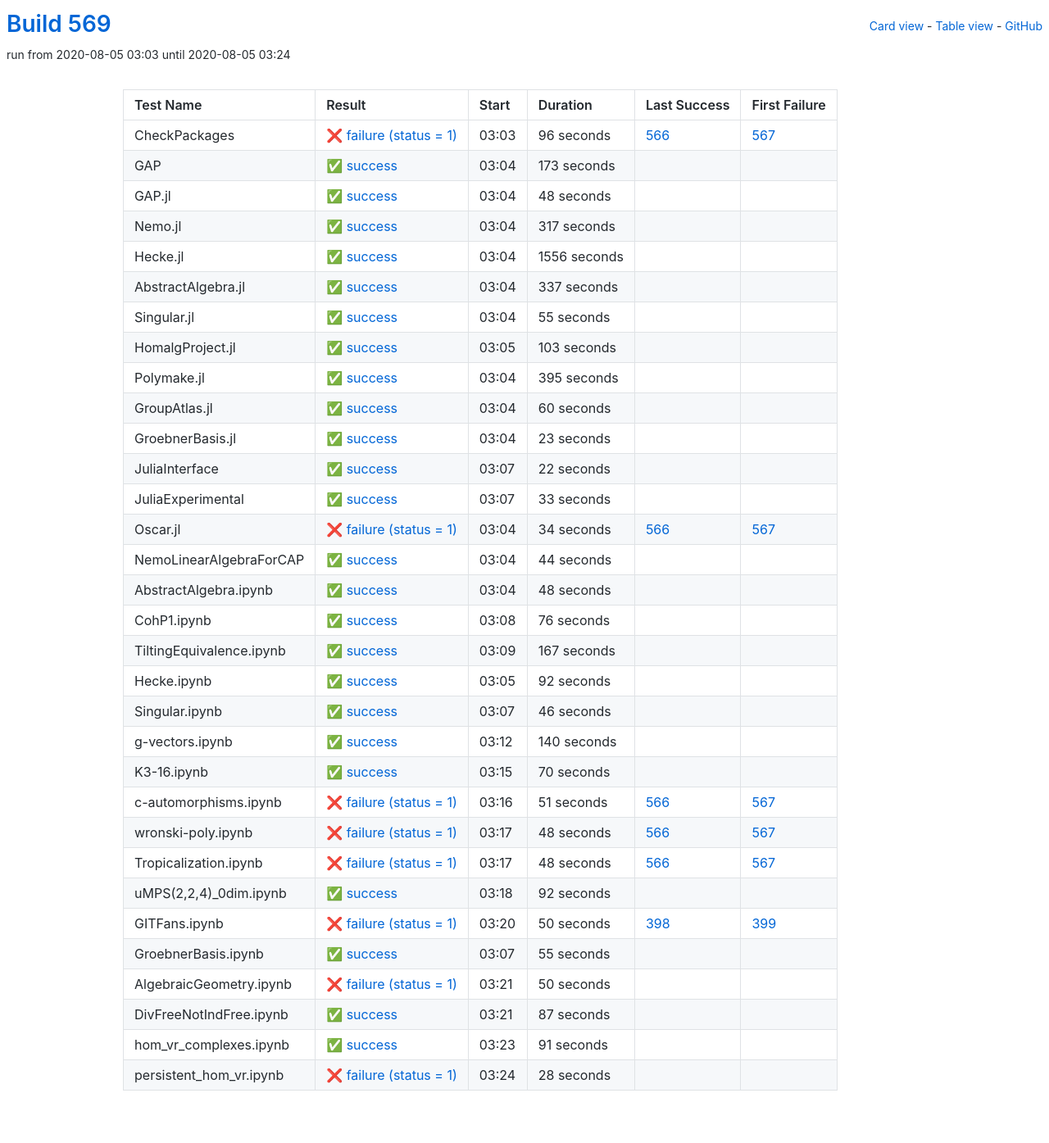
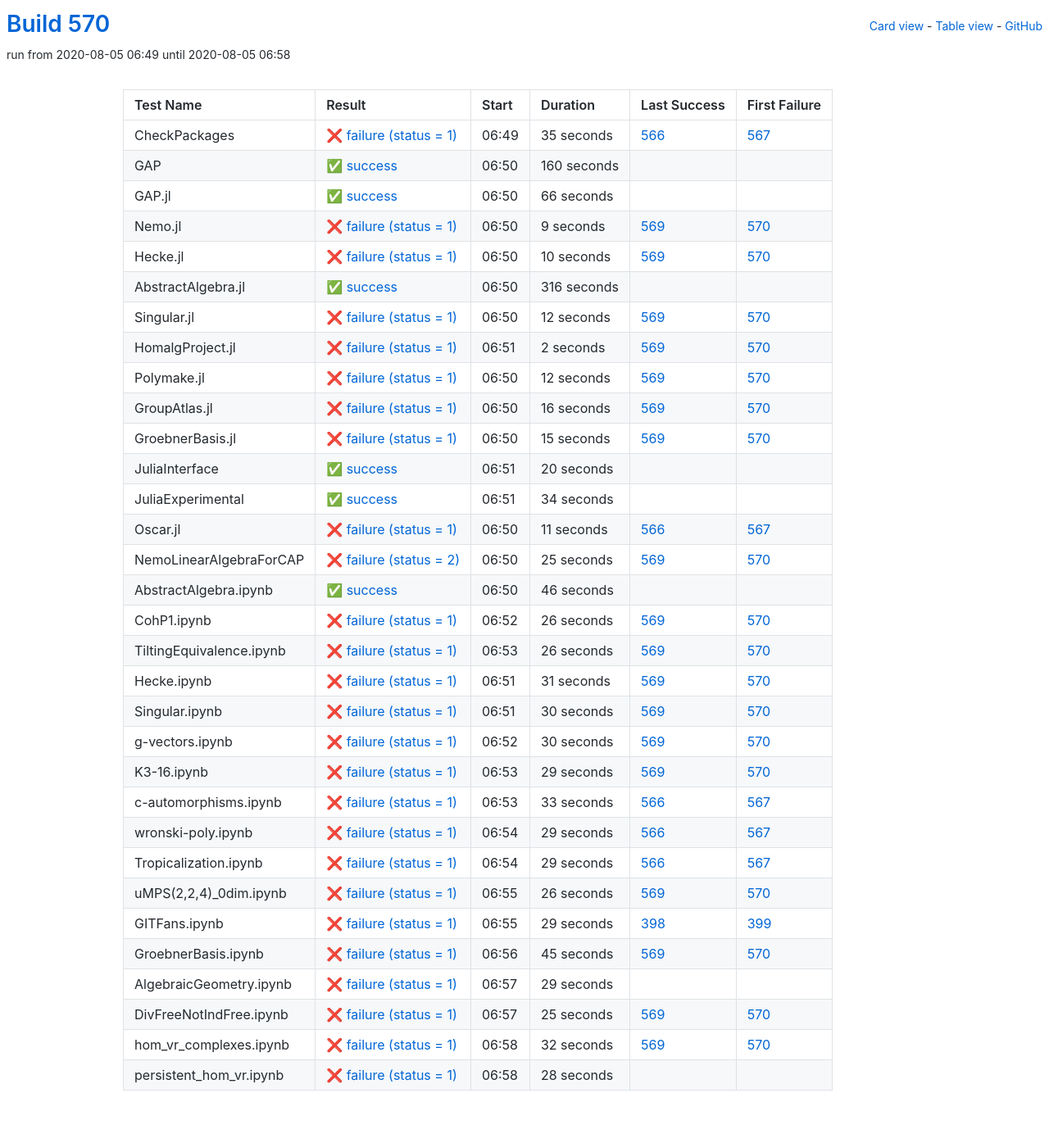
Before and after one commit to oscar-system/oscar-ci-status-stable, a Jekyll site: the page built from table.html, in a window 1280 px wide. Shown: the whole page at 82% size. Built offline with Jekyll 4.4.1, drawn with Linux system fonts in a browser that asks for light colours.

Commit message:
Build #570

```diff
--- a/_data/ci.yml
+++ b/_data/ci.yml
@@ -1,6 +1,6 @@
 ---
-build: 569
-build_url: https://oscarci.mathematik.uni-kl.de/job/oscar-stable/569/
+build: 570
+build_url: https://oscarci.mathematik.uni-kl.de/job/oscar-stable/570/
 job: oscar-stable
 organization: oscar-system
 repo: oscar-ci-status-stable
@@ -8,236 +8,188 @@ repourl: https://github.com/oscar-system/oscar-ci-status-stable
 tests:
 - name: CheckPackages
   id: checkpackages
-  log: https://oscarci.mathematik.uni-kl.de/job/oscar-stable/569/artifact/logs/build-569/CheckPackages.log
-  start: 2020-08-05 03:03
+  log: https://oscarci.mathematik.uni-kl.de/job/oscar-stable/570/artifact/logs/build-570/CheckPackages.log
+  start: 2020-08-05 06:49
   success: false
   exitcode: 1
   status: failure
-  duration: 96
+  duration: 35
   last_success: 566
   last_success_url: https://oscarci.mathematik.uni-kl.de/job/oscar-stable/566/
   first_failure: 567
   first_failure_url: https://oscarci.mathematik.uni-kl.de/job/oscar-stable/567/
 - name: GAP
   id: gap
-  log: https://oscarci.mathematik.uni-kl.de/job/oscar-stable/569/artifact/logs/build-569/GAP.log
-  start: 2020-08-05 03:04
+  log: https://oscarci.mathematik.uni-kl.de/job/oscar-stable/570/artifact/logs/build-570/GAP.log
+  start: 2020-08-05 06:50
   success: true
   exitcode: 0
   status: success
-  duration: 173
+  duration: 160
   last_success: false
   last_success_url:
   first_failure: false
   first_failure_url:
 - name: GAP.jl
   id: gap-jl
-  log: https://oscarci.mathematik.uni-kl.de/job/oscar-stable/569/artifact/logs/build-569/GAP.jl.log
-  start: 2020-08-05 03:04
+  log: https://oscarci.mathematik.uni-kl.de/job/oscar-stable/570/artifact/logs/build-570/GAP.jl.log
+  start: 2020-08-05 06:50
   success: true
   exitcode: 0
   status: success
-  duration: 48
+  duration: 66
   last_success: false
   last_success_url:
   first_failure: false
   first_failure_url:
 - name: Nemo.jl
   id: nemo-jl
-  log: https://oscarci.mathematik.uni-kl.de/job/oscar-stable/569/artifact/logs/build-569/Nemo.jl.log
-  start: 2020-08-05 03:04
+  log: https://oscarci.mathematik.uni-kl.de/job/oscar-stable/570/artifact/logs/build-570/Nemo.jl.log
+  start: 2020-08-05 06:50
+  success: false
+  exitcode: 1
+  status: failure
+  duration: 9
+  last_success: 569
+  last_success_url: https://oscarci.mathematik.uni-kl.de/job/oscar-stable/569/
+  first_failure: 570
+  first_failure_url: https://oscarci.mathematik.uni-kl.de/job/oscar-stable/570/
+- name: Hecke.jl
+  id: hecke-jl
+  log: https://oscarci.mathematik.uni-kl.de/job/oscar-stable/570/artifact/logs/build-570/Hecke.jl.log
+  start: 2020-08-05 06:50
+  success: false
+  exitcode: 1
+  status: failure
+  duration: 10
+  last_success: 569
+  last_success_url: https://oscarci.mathematik.uni-kl.de/job/oscar-stable/569/
+  first_failure: 570
+  first_failure_url: https://oscarci.mathematik.uni-kl.de/job/oscar-stable/570/
+- name: AbstractAlgebra.jl
+  id: abstractalgebra-jl
+  log: https://oscarci.mathematik.uni-kl.de/job/oscar-stable/570/artifact/logs/build-570/AbstractAlgebra.jl.log
+  start: 2020-08-05 06:50
   success: true
   exitcode: 0
   status: success
-  duration: 317
-  last_success: false
-  last_success_url:
-  first_failure: false
-  first_failure_url:
-- name: Hecke.jl
-  id: hecke-jl
-  log: https://oscarci.mathematik.uni-kl.de/job/oscar-stable/569/artifact/logs/build-569/Hecke.jl.log
-  start: 2020-08-05 03:04
-  success: true
-  exitcode: 0
-  status: success
-  duration: 1556
-  last_success: false
-  last_success_url:
-  first_failure: false
-  first_failure_url:
-- name: AbstractAlgebra.jl
-  id: abstractalgebra-jl
-  log: https://oscarci.mathematik.uni-kl.de/job/oscar-stable/569/artifact/logs/build-569/AbstractAlgebra.jl.log
-  start: 2020-08-05 03:04
-  success: true
-  exitcode: 0
-  status: success
-  duration: 337
+  duration: 316
   last_success: false
   last_success_url:
   first_failure: false
   first_failure_url:
 - name: Singular.jl
   id: singular-jl
-  log: https://oscarci.mathematik.uni-kl.de/job/oscar-stable/569/artifact/logs/build-569/Singular.jl.log
-  start: 2020-08-05 03:04
+  log: https://oscarci.mathematik.uni-kl.de/job/oscar-stable/570/artifact/logs/build-570/Singular.jl.log
+  start: 2020-08-05 06:50
+  success: false
+  exitcode: 1
+  status: failure
+  duration: 12
+  last_success: 569
+  last_success_url: https://oscarci.mathematik.uni-kl.de/job/oscar-stable/569/
+  first_failure: 570
+  first_failure_url: https://oscarci.mathematik.uni-kl.de/job/oscar-stable/570/
+- name: HomalgProject.jl
+  id: homalgproject-jl
+  log: https://oscarci.mathematik.uni-kl.de/job/oscar-stable/570/artifact/logs/build-570/HomalgProject.jl.log
+  start: 2020-08-05 06:51
+  success: false
+  exitcode: 1
+  status: failure
+  duration: 2
+  last_success: 569
+  last_success_url: https://oscarci.mathematik.uni-kl.de/job/oscar-stable/569/
+  first_failure: 570
+  first_failure_url: https://oscarci.mathematik.uni-kl.de/job/oscar-stable/570/
+- name: Polymake.jl
+  id: polymake-jl
+  log: https://oscarci.mathematik.uni-kl.de/job/oscar-stable/570/artifact/logs/build-570/Polymake.jl.log
+  start: 2020-08-05 06:50
+  success: false
+  exitcode: 1
+  status: failure
+  duration: 12
+  last_success: 569
+  last_success_url: https://oscarci.mathematik.uni-kl.de/job/oscar-stable/569/
+  first_failure: 570
+  first_failure_url: https://oscarci.mathematik.uni-kl.de/job/oscar-stable/570/
+- name: GroupAtlas.jl
+  id: groupatlas-jl
+  log: https://oscarci.mathematik.uni-kl.de/job/oscar-stable/570/artifact/logs/build-570/GroupAtlas.jl.log
+  start: 2020-08-05 06:50
+  success: false
+  exitcode: 1
+  status: failure
+  duration: 16
+  last_success: 569
+  last_success_url: https://oscarci.mathematik.uni-kl.de/job/oscar-stable/569/
+  first_failure: 570
+  first_failure_url: https://oscarci.mathematik.uni-kl.de/job/oscar-stable/570/
+- name: GroebnerBasis.jl
+  id: groebnerbasis-jl
+  log: https://oscarci.mathematik.uni-kl.de/job/oscar-stable/570/artifact/logs/build-570/GroebnerBasis.jl.log
+  start: 2020-08-05 06:50
+  success: false
+  exitcode: 1
+  status: failure
+  duration: 15
+  last_success: 569
+  last_success_url: https://oscarci.mathematik.uni-kl.de/job/oscar-stable/569/
+  first_failure: 570
+  first_failure_url: https://oscarci.mathematik.uni-kl.de/job/oscar-stable/570/
+- name: JuliaInterface
+  id: juliainterface
+  log: https://oscarci.mathematik.uni-kl.de/job/oscar-stable/570/artifact/logs/build-570/JuliaInterface.log
+  start: 2020-08-05 06:51
   success: true
   exitcode: 0
   status: success
-  duration: 55
-  last_success: false
-  last_success_url:
-  first_failure: false
-  first_failure_url:
-- name: HomalgProject.jl
-  id: homalgproject-jl
-  log: https://oscarci.mathematik.uni-kl.de/job/oscar-stable/569/artifact/logs/build-569/HomalgProject.jl.log
-  start: 2020-08-05 03:05
-  success: true
-  exitcode: 0
-  status: success
-  duration: 103
-  last_success: false
-  last_success_url:
-  first_failure: false
-  first_failure_url:
-- name: Polymake.jl
-  id: polymake-jl
-  log: https://oscarci.mathematik.uni-kl.de/job/oscar-stable/569/artifact/logs/build-569/Polymake.jl.log
-  start: 2020-08-05 03:04
-  success: true
-  exitcode: 0
-  status: success
-  duration: 395
-  last_success: false
-  last_success_url:
-  first_failure: false
-  first_failure_url:
-- name: GroupAtlas.jl
-  id: groupatlas-jl
-  log: https://oscarci.mathematik.uni-kl.de/job/oscar-stable/569/artifact/logs/build-569/GroupAtlas.jl.log
-  start: 2020-08-05 03:04
-  success: true
-  exitcode: 0
-  status: success
-  duration: 60
-  last_success: false
-  last_success_url:
-  first_failure: false
-  first_failure_url:
-- name: GroebnerBasis.jl
-  id: groebnerbasis-jl
-  log: https://oscarci.mathematik.uni-kl.de/job/oscar-stable/569/artifact/logs/build-569/GroebnerBasis.jl.log
-  start: 2020-08-05 03:04
-  success: true
-  exitcode: 0
-  status: success
-  duration: 23
-  last_success: false
-  last_success_url:
-  first_failure: false
-  first_failure_url:
-- name: JuliaInterface
-  id: juliainterface
-  log: https://oscarci.mathematik.uni-kl.de/job/oscar-stable/569/artifact/logs/build-569/JuliaInterface.log
-  start: 2020-08-05 03:07
-  success: true
-  exitcode: 0
-  status: success
-  duration: 22
+  duration: 20
   last_success: false
   last_success_url:
   first_failure: false
   first_failure_url:
 - name: JuliaExperimental
   id: juliaexperimental
-  log: https://oscarci.mathematik.uni-kl.de/job/oscar-stable/569/artifact/logs/build-569/JuliaExperimental.log
-  start: 2020-08-05 03:07
+  log: https://oscarci.mathematik.uni-kl.de/job/oscar-stable/570/artifact/logs/build-570/JuliaExperimental.log
+  start: 2020-08-05 06:51
   success: true
   exitcode: 0
   status: success
-  duration: 33
+  duration: 34
   last_success: false
   last_success_url:
   first_failure: false
   first_failure_url:
 - name: Oscar.jl
   id: oscar-jl
-  log: https://oscarci.mathematik.uni-kl.de/job/oscar-stable/569/artifact/logs/build-569/Oscar.jl.log
-  start: 2020-08-05 03:04
+  log: https://oscarci.mathematik.uni-kl.de/job/oscar-stable/570/artifact/logs/build-570/Oscar.jl.log
+  start: 2020-08-05 06:50
   success: false
   exitcode: 1
   status: failure
-  duration: 34
+  duration: 11
   last_success: 566
   last_success_url: https://oscarci.mathematik.uni-kl.de/job/oscar-stable/566/
   first_failure: 567
   first_failure_url: https://oscarci.mathematik.uni-kl.de/job/oscar-stable/567/
 - name: NemoLinearAlgebraForCAP
   id: nemolinearalgebraforcap
-  log: https://oscarci.mathematik.uni-kl.de/job/oscar-stable/569/artifact/logs/build-569/NemoLinearAlgebraForCAP.log
-  start: 2020-08-05 03:04
-  success: true
-  exitcode: 0
-  status: success
-  duration: 44
-  last_success: false
-  last_success_url:
-  first_failure: false
-  first_failure_url:
+  log: https://oscarci.mathematik.uni-kl.de/job/oscar-stable/570/artifact/logs/build-570/NemoLinearAlgebraForCAP.log
+  start: 2020-08-05 06:50
+  success: false
+  exitcode: 2
+  status: failure
+  duration: 25
+  last_success: 569
+  last_success_url: https://oscarci.mathematik.uni-kl.de/job/oscar-stable/569/
+  first_failure: 570
+  first_failure_url: https://oscarci.mathematik.uni-kl.de/job/oscar-stable/570/
 - name: AbstractAlgebra.ipynb
   id: abstractalgebra-ipynb
-  log: https://oscarci.mathematik.uni-kl.de/job/oscar-stable/569/artifact/logs/build-569/AbstractAlgebra.ipynb.log
-  start: 2020-08-05 03:04
-  success: true
-  exitcode: 0
-  status: success
-  duration: 48
-  last_success: false
-  last_success_url:
-  first_failure: false
-  first_failure_url:
-- name: CohP1.ipynb
-  id: cohp1-ipynb
-  log: https://oscarci.mathematik.uni-kl.de/job/oscar-stable/569/artifact/logs/build-569/CohP1.ipynb.log
-  start: 2020-08-05 03:08
-  success: true
-  exitcode: 0
-  status: success
-  duration: 76
-  last_success: false
-  last_success_url:
-  first_failure: false
-  first_failure_url:
-- name: TiltingEquivalence.ipynb
-  id: tiltingequivalence-ipynb
-  log: https://oscarci.mathematik.uni-kl.de/job/oscar-stable/569/artifact/logs/build-569/TiltingEquivalence.ipynb.log
-  start: 2020-08-05 03:09
-  success: true
-  exitcode: 0
-  status: success
-  duration: 167
-  last_success: false
-  last_success_url:
-  first_failure: false
-  first_failure_url:
-- name: Hecke.ipynb
-  id: hecke-ipynb
-  log: https://oscarci.mathematik.uni-kl.de/job/oscar-stable/569/artifact/logs/build-569/Hecke.ipynb.log
-  start: 2020-08-05 03:05
-  success: true
-  exitcode: 0
-  status: success
-  duration: 92
-  last_success: false
-  last_success_url:
-  first_failure: false
-  first_failure_url:
-- name: Singular.ipynb
-  id: singular-ipynb
-  log: https://oscarci.mathematik.uni-kl.de/job/oscar-stable/569/artifact/logs/build-569/Singular.ipynb.log
-  start: 2020-08-05 03:07
+  log: https://oscarci.mathematik.uni-kl.de/job/oscar-stable/570/artifact/logs/build-570/AbstractAlgebra.ipynb.log
+  start: 2020-08-05 06:50
   success: true
   exitcode: 0
   status: success
@@ -246,142 +198,190 @@ tests:
   last_success_url:
   first_failure: false
   first_failure_url:
-- name: g-vectors.ipynb
-  id: g-vectors-ipynb
-  log: https://oscarci.mathematik.uni-kl.de/job/oscar-stable/569/artifact/logs/build-569/g-vectors.ipynb.log
-  start: 2020-08-05 03:12
-  success: true
-  exitcode: 0
-  status: success
-  duration: 140
-  last_success: false
-  last_success_url:
-  first_failure: false
-  first_failure_url:
-- name: K3-16.ipynb
-  id: k3-16-ipynb
-  log: https://oscarci.mathematik.uni-kl.de/job/oscar-stable/569/artifact/logs/build-569/K3-16.ipynb.log
-  start: 2020-08-05 03:15
-  success: true
-  exitcode: 0
-  status: success
-  duration: 70
-  last_success: false
-  last_success_url:
-  first_failure: false
-  first_failure_url:
-- name: c-automorphisms.ipynb
-  id: c-automorphisms-ipynb
-  log: https://oscarci.mathematik.uni-kl.de/job/oscar-stable/569/artifact/logs/build-569/c-automorphisms.ipynb.log
-  start: 2020-08-05 03:16
+- name: CohP1.ipynb
+  id: cohp1-ipynb
+  log: https://oscarci.mathematik.uni-kl.de/job/oscar-stable/570/artifact/logs/build-570/CohP1.ipynb.log
+  start: 2020-08-05 06:52
   success: false
   exitcode: 1
   status: failure
-  duration: 51
+  duration: 26
+  last_success: 569
+  last_success_url: https://oscarci.mathematik.uni-kl.de/job/oscar-stable/569/
+  first_failure: 570
+  first_failure_url: https://oscarci.mathematik.uni-kl.de/job/oscar-stable/570/
+- name: TiltingEquivalence.ipynb
+  id: tiltingequivalence-ipynb
+  log: https://oscarci.mathematik.uni-kl.de/job/oscar-stable/570/artifact/logs/build-570/TiltingEquivalence.ipynb.log
+  start: 2020-08-05 06:53
+  success: false
+  exitcode: 1
+  status: failure
+  duration: 26
+  last_success: 569
+  last_success_url: https://oscarci.mathematik.uni-kl.de/job/oscar-stable/569/
+  first_failure: 570
+  first_failure_url: https://oscarci.mathematik.uni-kl.de/job/oscar-stable/570/
+- name: Hecke.ipynb
+  id: hecke-ipynb
+  log: https://oscarci.mathematik.uni-kl.de/job/oscar-stable/570/artifact/logs/build-570/Hecke.ipynb.log
+  start: 2020-08-05 06:51
+  success: false
+  exitcode: 1
+  status: failure
+  duration: 31
+  last_success: 569
+  last_success_url: https://oscarci.mathematik.uni-kl.de/job/oscar-stable/569/
+  first_failure: 570
+  first_failure_url: https://oscarci.mathematik.uni-kl.de/job/oscar-stable/570/
+- name: Singular.ipynb
+  id: singular-ipynb
+  log: https://oscarci.mathematik.uni-kl.de/job/oscar-stable/570/artifact/logs/build-570/Singular.ipynb.log
+  start: 2020-08-05 06:51
+  success: false
+  exitcode: 1
+  status: failure
+  duration: 30
+  last_success: 569
+  last_success_url: https://oscarci.mathematik.uni-kl.de/job/oscar-stable/569/
+  first_failure: 570
+  first_failure_url: https://oscarci.mathematik.uni-kl.de/job/oscar-stable/570/
+- name: g-vectors.ipynb
+  id: g-vectors-ipynb
+  log: https://oscarci.mathematik.uni-kl.de/job/oscar-stable/570/artifact/logs/build-570/g-vectors.ipynb.log
+  start: 2020-08-05 06:52
+  success: false
+  exitcode: 1
+  status: failure
+  duration: 30
+  last_success: 569
+  last_success_url: https://oscarci.mathematik.uni-kl.de/job/oscar-stable/569/
+  first_failure: 570
+  first_failure_url: https://oscarci.mathematik.uni-kl.de/job/oscar-stable/570/
+- name: K3-16.ipynb
+  id: k3-16-ipynb
+  log: https://oscarci.mathematik.uni-kl.de/job/oscar-stable/570/artifact/logs/build-570/K3-16.ipynb.log
+  start: 2020-08-05 06:53
+  success: false
+  exitcode: 1
+  status: failure
+  duration: 29
+  last_success: 569
+  last_success_url: https://oscarci.mathematik.uni-kl.de/job/oscar-stable/569/
+  first_failure: 570
+  first_failure_url: https://oscarci.mathematik.uni-kl.de/job/oscar-stable/570/
+- name: c-automorphisms.ipynb
+  id: c-automorphisms-ipynb
+  log: https://oscarci.mathematik.uni-kl.de/job/oscar-stable/570/artifact/logs/build-570/c-automorphisms.ipynb.log
+  start: 2020-08-05 06:53
+  success: false
+  exitcode: 1
+  status: failure
+  duration: 33
   last_success: 566
   last_success_url: https://oscarci.mathematik.uni-kl.de/job/oscar-stable/566/
   first_failure: 567
   first_failure_url: https://oscarci.mathematik.uni-kl.de/job/oscar-stable/567/
 - name: wronski-poly.ipynb
   id: wronski-poly-ipynb
-  log: https://oscarci.mathematik.uni-kl.de/job/oscar-stable/569/artifact/logs/build-569/wronski-poly.ipynb.log
-  start: 2020-08-05 03:17
+  log: https://oscarci.mathematik.uni-kl.de/job/oscar-stable/570/artifact/logs/build-570/wronski-poly.ipynb.log
+  start: 2020-08-05 06:54
   success: false
   exitcode: 1
   status: failure
-  duration: 48
+  duration: 29
   last_success: 566
   last_success_url: https://oscarci.mathematik.uni-kl.de/job/oscar-stable/566/
   first_failure: 567
   first_failure_url: https://oscarci.mathematik.uni-kl.de/job/oscar-stable/567/
 - name: Tropicalization.ipynb
   id: tropicalization-ipynb
-  log: https://oscarci.mathematik.uni-kl.de/job/oscar-stable/569/artifact/logs/build-569/Tropicalization.ipynb.log
-  start: 2020-08-05 03:17
+  log: https://oscarci.mathematik.uni-kl.de/job/oscar-stable/570/artifact/logs/build-570/Tropicalization.ipynb.log
+  start: 2020-08-05 06:54
   success: false
   exitcode: 1
   status: failure
-  duration: 48
+  duration: 29
   last_success: 566
   last_success_url: https://oscarci.mathematik.uni-kl.de/job/oscar-stable/566/
   first_failure: 567
   first_failure_url: https://oscarci.mathematik.uni-kl.de/job/oscar-stable/567/
 - name: uMPS(2,2,4)_0dim.ipynb
   id: umps-2-2-4-0dim-ipynb
-  log: https://oscarci.mathematik.uni-kl.de/job/oscar-stable/569/artifact/logs/build-569/uMPS-2-2-4-_0dim.ipynb.log
-  start: 2020-08-05 03:18
-  success: true
-  exitcode: 0
-  status: success
-  duration: 92
-  last_success: false
-  last_success_url:
-  first_failure: false
-  first_failure_url:
-- name: GITFans.ipynb
-  id: gitfans-ipynb
-  log: https://oscarci.mathematik.uni-kl.de/job/oscar-stable/569/artifact/logs/build-569/GITFans.ipynb.log
-  start: 2020-08-05 03:20
+  log: https://oscarci.mathematik.uni-kl.de/job/oscar-stable/570/artifact/logs/build-570/uMPS-2-2-4-_0dim.ipynb.log
+  start: 2020-08-05 06:55
   success: false
   exitcode: 1
   status: failure
-  duration: 50
+  duration: 26
+  last_success: 569
+  last_success_url: https://oscarci.mathematik.uni-kl.de/job/oscar-stable/569/
+  first_failure: 570
+  first_failure_url: https://oscarci.mathematik.uni-kl.de/job/oscar-stable/570/
+- name: GITFans.ipynb
+  id: gitfans-ipynb
+  log: https://oscarci.mathematik.uni-kl.de/job/oscar-stable/570/artifact/logs/build-570/GITFans.ipynb.log
+  start: 2020-08-05 06:55
+  success: false
+  exitcode: 1
+  status: failure
+  duration: 29
   last_success: 398
   last_success_url: https://oscarci.mathematik.uni-kl.de/job/oscar-stable/398/
   first_failure: 399
   first_failure_url: https://oscarci.mathematik.uni-kl.de/job/oscar-stable/399/
 - name: GroebnerBasis.ipynb
   id: groebnerbasis-ipynb
-  log: https://oscarci.mathematik.uni-kl.de/job/oscar-stable/569/artifact/logs/build-569/GroebnerBasis.ipynb.log
-  start: 2020-08-05 03:07
-  success: true
-  exitcode: 0
-  status: success
-  duration: 55
-  last_success: false
-  last_success_url:
-  first_failure: false
-  first_failure_url:
-- name: AlgebraicGeometry.ipynb
-  id: algebraicgeometry-ipynb
-  log: https://oscarci.mathematik.uni-kl.de/job/oscar-stable/569/artifact/logs/build-569/AlgebraicGeometry.ipynb.log
-  start: 2020-08-05 03:21
+  log: https://oscarci.mathematik.uni-kl.de/job/oscar-stable/570/artifact/logs/build-570/GroebnerBasis.ipynb.log
+  start: 2020-08-05 06:56
   success: false
   exitcode: 1
   status: failure
-  duration: 50
+  duration: 45
+  last_success: 569
+  last_success_url: https://oscarci.mathematik.uni-kl.de/job/oscar-stable/569/
+  first_failure: 570
+  first_failure_url: https://oscarci.mathematik.uni-kl.de/job/oscar-stable/570/
+- name: AlgebraicGeometry.ipynb
+  id: algebraicgeometry-ipynb
+  log: https://oscarci.mathematik.uni-kl.de/job/oscar-stable/570/artifact/logs/build-570/AlgebraicGeometry.ipynb.log
+  start: 2020-08-05 06:57
+  success: false
+  exitcode: 1
+  status: failure
+  duration: 29
   last_success: false
   last_success_url:
   first_failure: false
   first_failure_url:
 - name: DivFreeNotIndFree.ipynb
   id: divfreenotindfree-ipynb
-  log: https://oscarci.mathematik.uni-kl.de/job/oscar-stable/569/artifact/logs/build-569/DivFreeNotIndFree.ipynb.log
-  start: 2020-08-05 03:21
-  success: true
-  exitcode: 0
-  status: success
-  duration: 87
-  last_success: false
-  last_success_url:
-  first_failure: false
-  first_failure_url:
+  log: https://oscarci.mathematik.uni-kl.de/job/oscar-stable/570/artifact/logs/build-570/DivFreeNotIndFree.ipynb.log
+  start: 2020-08-05 06:57
+  success: false
+  exitcode: 1
+  status: failure
+  duration: 25
+  last_success: 569
+  last_success_url: https://oscarci.mathematik.uni-kl.de/job/oscar-stable/569/
+  first_failure: 570
+  first_failure_url: https://oscarci.mathematik.uni-kl.de/job/oscar-stable/570/
 - name: hom_vr_complexes.ipynb
   id: hom-vr-complexes-ipynb
-  log: https://oscarci.mathematik.uni-kl.de/job/oscar-stable/569/artifact/logs/build-569/hom_vr_complexes.ipynb.log
-  start: 2020-08-05 03:23
-  success: true
-  exitcode: 0
-  status: success
-  duration: 91
-  last_success: false
-  last_success_url:
-  first_failure: false
-  first_failure_url:
+  log: https://oscarci.mathematik.uni-kl.de/job/oscar-stable/570/artifact/logs/build-570/hom_vr_complexes.ipynb.log
+  start: 2020-08-05 06:58
+  success: false
+  exitcode: 1
+  status: failure
+  duration: 32
+  last_success: 569
+  last_success_url: https://oscarci.mathematik.uni-kl.de/job/oscar-stable/569/
+  first_failure: 570
+  first_failure_url: https://oscarci.mathematik.uni-kl.de/job/oscar-stable/570/
 - name: persistent_hom_vr.ipynb
   id: persistent-hom-vr-ipynb
-  log: https://oscarci.mathematik.uni-kl.de/job/oscar-stable/569/artifact/logs/build-569/persistent_hom_vr.ipynb.log
-  start: 2020-08-05 03:24
+  log: https://oscarci.mathematik.uni-kl.de/job/oscar-stable/570/artifact/logs/build-570/persistent_hom_vr.ipynb.log
+  start: 2020-08-05 06:58
   success: false
   exitcode: 1
   status: failure
```
Also changed, not shown: README.md.
